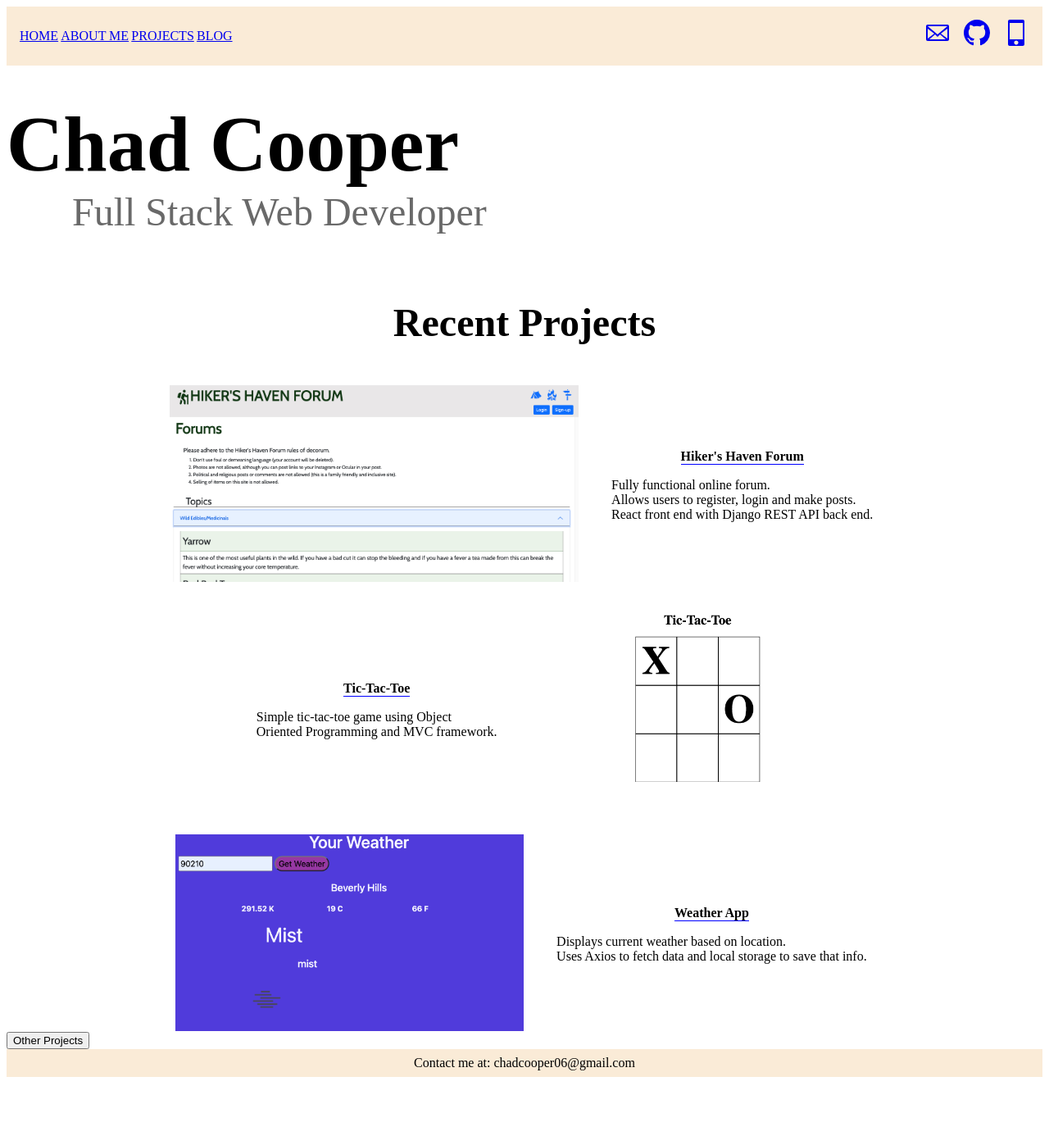
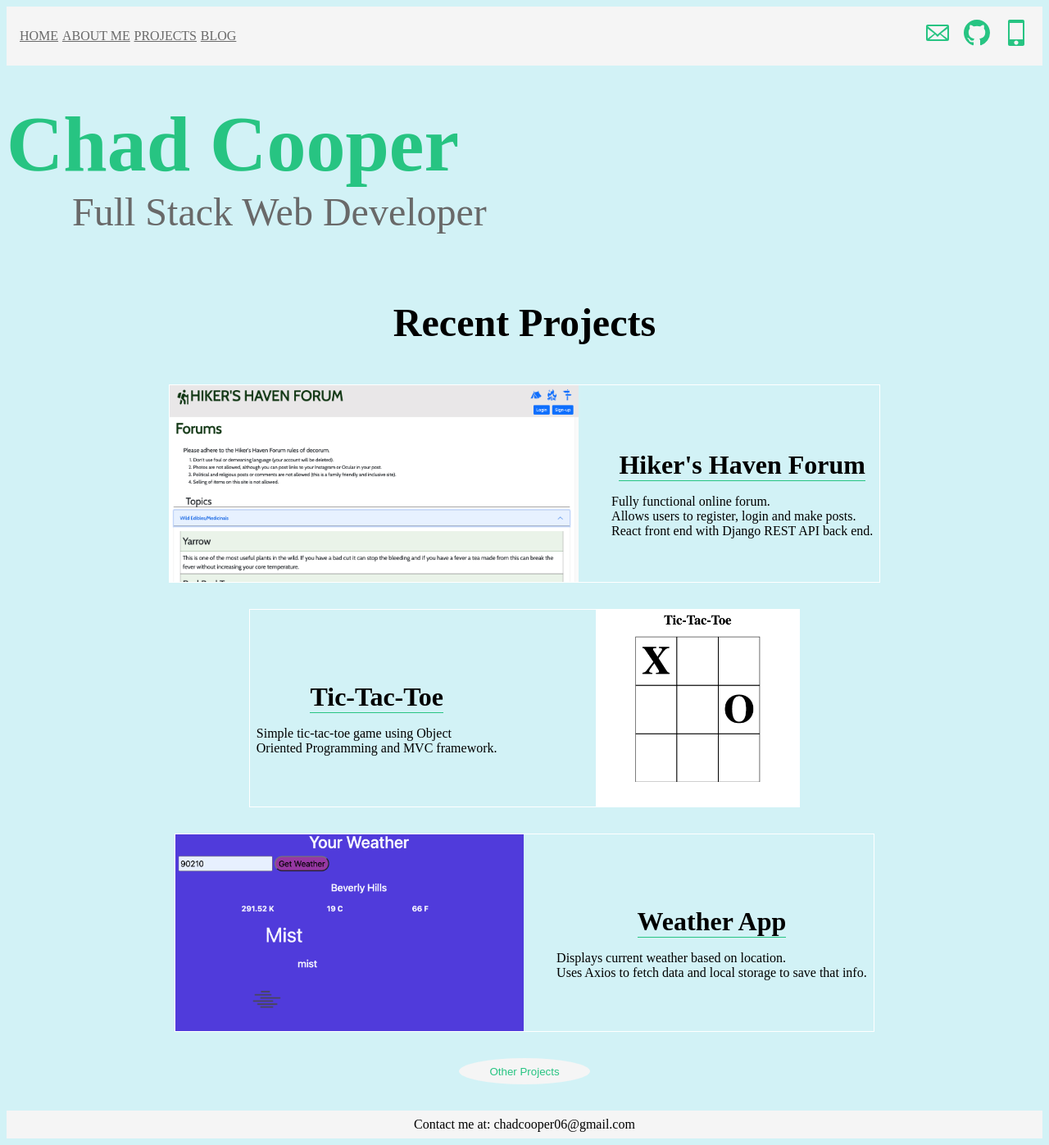
Before and after one commit to ChadCooper06/portfolio, a React (Create React App) app: page / in a window 1280 px wide. Shown: the whole page at 82% size. Before the commit the page ends 1322 px from the top, so only its background shows below. Built offline with nearby package versions, Linux system fonts and the light colour scheme.

Commit message:
Additional CSS added to Home, Projects

```diff
--- a/src/App.css
+++ b/src/App.css
@@ -1,9 +1,9 @@
 
 html {
-  background-image: ;
+  background-color: rgb(210, 242, 246);
 }
 .footer {
-  background-color: antiquewhite;
+  background-color: whitesmoke;
   display: flex;
   justify-content: center;
   align-items: center;
@@ -15,12 +15,17 @@ html {
   align-items: center;
   padding: 1rem;
   gap: .3rem;
-  background-color: antiquewhite;
+  background-color: whitesmoke;
 }
 .links {
   display: inline-flex;
-  gap: .2rem;
-  text-decoration-color: blue;
+  gap: .3rem;
+}
+.nav-link {
+  color: dimgrey;
+}
+.icon {
+  color: #27C482;
 }
 .homePageContainer {
   display: flex;
@@ -31,6 +36,7 @@ html {
 }
 .homeLeft {
   width: fit-content;
+  background-image: ;
 }
 .homePageHeader {
   display: flex;
@@ -41,6 +47,7 @@ html {
   margin-top: auto;
   margin-bottom: 0;
   padding-top: 2.5rem;
+  color: #27C482;
 }
 .homePageSubheader {
   display: flex;
@@ -59,7 +66,6 @@ html {
   align-items: center;
   font-size: 2rem;
   gap: 1rem;
-
 }
 .recentProjects {
   display: flex;
@@ -100,8 +106,9 @@ html {
 .projectTitle {
   justify-content: center;
   align-items: center;
-  border-bottom: 1px solid blue;
+  border-bottom: 1px solid #27C482;
   margin-bottom: .5rem;
+  font-size: 2rem;
 }
 .projectDescription {
   display: flex;
@@ -122,8 +129,9 @@ html {
 .projectTitle1 {
   justify-content: center;
   align-items: center;
-  border-bottom: 1px solid blue;
+  border-bottom: 1px solid #27C482;
   margin-bottom: .5rem;
+  font-size: 2rem;
 }
 .projectDescription1 {
   display: flex;
@@ -131,3 +139,31 @@ html {
   align-items: left;
   margin-top: .5rem;
 }
+.seeMore {
+  display: flex;
+  margin: 2rem;
+  justify-content: center;
+  align-items: center;
+}
+.seeMoreBtn {
+  border: none;
+  width: 10rem;
+  height: 2rem;
+  border-radius: 90%;
+  background-color: whitesmoke;
+  color: #27C482;
+}
+.projectPageDiv {
+  padding: 3rem;
+}
+
+/* ABOUT PAGE */
+
+.aboutPageHeader {
+  display: flex;
+  justify-content: center;
+  align-items: center;
+  font-size: 3rem;
+  border-bottom: 1px solid #27C482;
+  margin: 1rem;
+}
--- a/src/index.js
+++ b/src/index.js
@@ -23,11 +23,11 @@ const rootElement = document.getElementById("root");
 render(
   <Browser>
     <Routes className="body">
-      <Route path="/" element={<App />}>
-        <Route path="/" element={<Home />} />
-        <Route path="AboutMe" element={<AboutMe />} />
-        <Route path="Projects" element={<Projects />} />
-        <Route path="Blog" element={<Blog />} />
+      <Route path="/" classname= 'click' element={<App />}>
+        <Route path="/" classname= 'click' element={<Home />} />
+        <Route path="AboutMe" classname= 'click' element={<AboutMe />} />
+        <Route path="Projects" classname= 'click' element={<Projects />} />
+        <Route path="Blog" classname= 'click' element={<Blog />} />
 {/*          <Route path="PythonBlog" element={<PythonBlog />} />
          <Route path="FrontendFinishLineBlog" element={<FrontendFinishLineBlog />} />
          <Route path="WelcometoReactBlog" element={<WelcometoReactBlog />} />
--- a/src/projects.js
+++ b/src/projects.js
@@ -10,49 +10,49 @@ export default function Projects() {
   return (
     <div className="projectPageDiv">
       <div>
+        <h4 className="projectTitle" >Hiker's Haven Forum</h4>
+        <p className="projectDescription" >Fully functional online forum. <br/> Allows users to register, login and make posts. <br/>
+            React front end with Django REST API back end. </p>
         <a href="https://hikers-haven.herokuapp.com/">
           <img className="projectDisplayHome" src={finalproject} alt="project"></img>
         </a>
-        <h4 className="projectTitle" >Hiker's Haven Forum</h4>
-        <p className="projectDescription" >Fully functional online forum. <br/> Allows users to register, login and make posts. <br/>
-            React front end with Django REST API back end. </p>
       </div>
       <div>
+        <h4 className="projectTitle">React Restaurant</h4>
+        <p className="projectDescription" >A fake restaurant website. <br/>
+            React with hooks pulling info from an API.</p>
         <a href="https://github.com/ChadCooper06/react-restaurant">
           <img className="projectDisplayHome" src={restaurant} alt="project"></img>
         </a>
-        <h4 className="projectTitle">React Restaurant</h4>
-        <p className="projectDescription" >A fake restaurant website. <br/>
-            React with hooks pulling info from an API.</p>
       </div>
       <div>
+        <h4 className="projectTitle">To Do List</h4>
+        <p className="projectDescription" >To-do-list webpage dynamically rendered <br/> using React Components.</p>
         <a href="https://chadcooper06.github.io/to-do-list/">
           <img className="projectDisplayHome" src={todolist} alt="project"></img>
         </a>
-        <h4 className="projectTitle">To Do List</h4>
-        <p className="projectDescription" >To-do-list webpage dynamically rendered <br/> using React Components.</p>
       </div>
       <div >
+        <h4 className="projectTitle">Tic-Tac-Toe</h4>
+        <p className="projectDescription" >Simple tic-tac-toe game using Object <br/> Oriented Programming and MVC framework.</p>
         <a href="https://chadcooper06.github.io/Tic-Tac_Toe/">
           <img className="projectDisplayHome" src={tictactoe} alt="project"></img>
         </a>
-        <h4 className="projectTitle">Tic-Tac-Toe</h4>
-        <p className="projectDescription" >Simple tic-tac-toe game using Object <br/> Oriented Programming and MVC framework.</p>
       </div>
       <div >
+        <h4 className="projectTitle">Weather App</h4>
+        <p className="projectDescription" >Displays current weather based on location. <br/>
+          Uses Axios to fetch data and local storage to save that info. </p>
         <a href="https://chadcooper06.github.io/Weather-App/">
           <img className="projectDisplayHome" src={weatherapp} alt="project"></img>
         </a>
-        <h4 className="projectTitle">Weather App</h4>
-        <p className="projectDescription" >Displays current weather based on location. <br/>
-          Uses Axios to fetch data and local storage to save that info. </p>
       </div>
       <div >
+        <h4 className="projectTitle">Python-Evercraft</h4>
+        <p className="projectDescription" >RPG game created using Test Driven Development. </p>
         <a href="https://github.com/ChadCooper06/python-evercraft">
           <img className="projectDisplayHome" src={evercraft} alt="project"></img>
         </a>
-        <h4 className="projectTitle">Python-Evercraft</h4>
-        <p className="projectDescription" >RPG game created using Test Driven Development. </p>
       </div>
     </div>
   )
```
